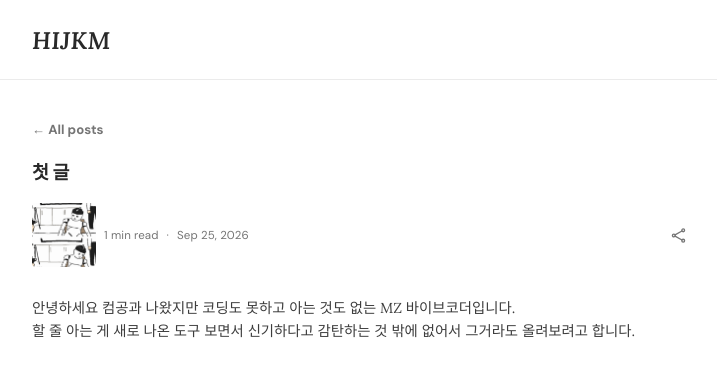
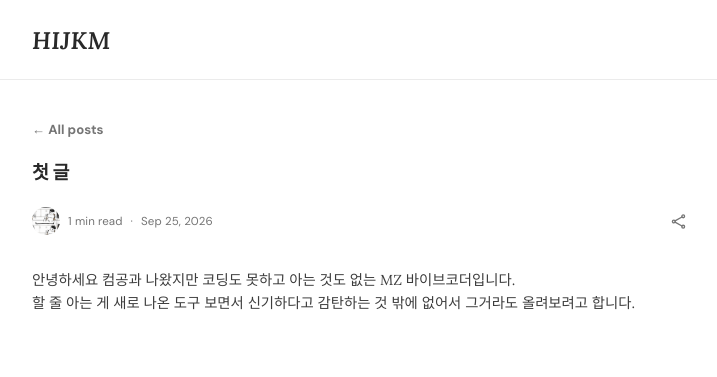
Before and after one commit to HIJKM/HIJKM.github.io, a Jekyll site: the page built from _posts/2026-09-25-첫-글.md, in a window 1280 px wide. Shown: the top 377 px of the page, without its empty margins (276-993 px from the left). Built offline with Jekyll 4.4.1, drawn with Linux system fonts in a browser that asks for light colours.

Commit message:
26.09.25. style: 프로필을 작은 원형으로 표시
메타줄 아바타는 28px 원에 맞추고, 크게 보기는 원본을 유지한다.

이 변경은 grok이 수행했다.

```diff
--- a/assets/css/main.css
+++ b/assets/css/main.css
@@ -459,23 +459,24 @@ body.is-home .site-shell {
 }
 
 .author-avatar-btn {
+  width: 28px;
+  height: 28px;
   padding: 0;
   border: 0;
   background: none;
   line-height: 0;
   cursor: pointer;
-  border-radius: var(--radius);
+  border-radius: var(--radius-pill);
+  overflow: hidden;
   flex: 0 0 auto;
 }
 
 .author-avatar-btn:hover { opacity: 0.8; }
 
 .author-avatar {
-  width: 64px;
-  height: 64px;
-  border-radius: var(--radius);
-  object-fit: contain;
-  background: var(--bg);
+  width: 100%;
+  height: 100%;
+  object-fit: cover;
   display: block;
 }
 
```
